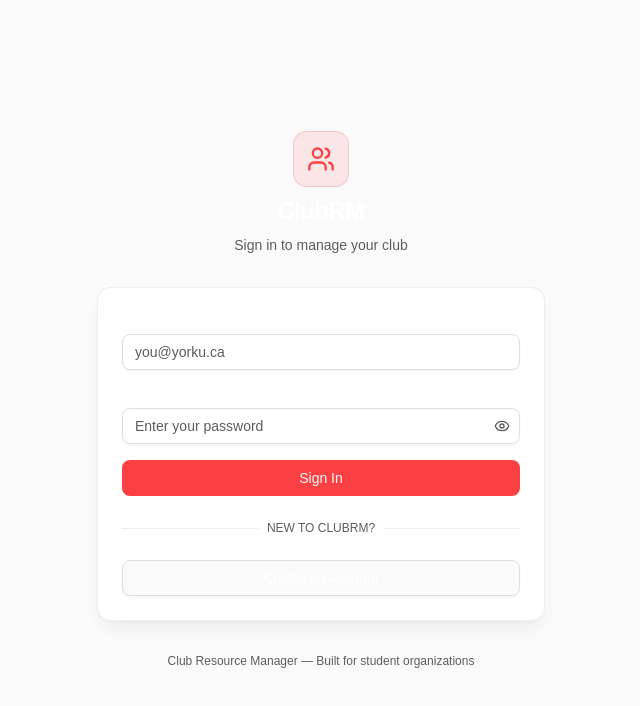
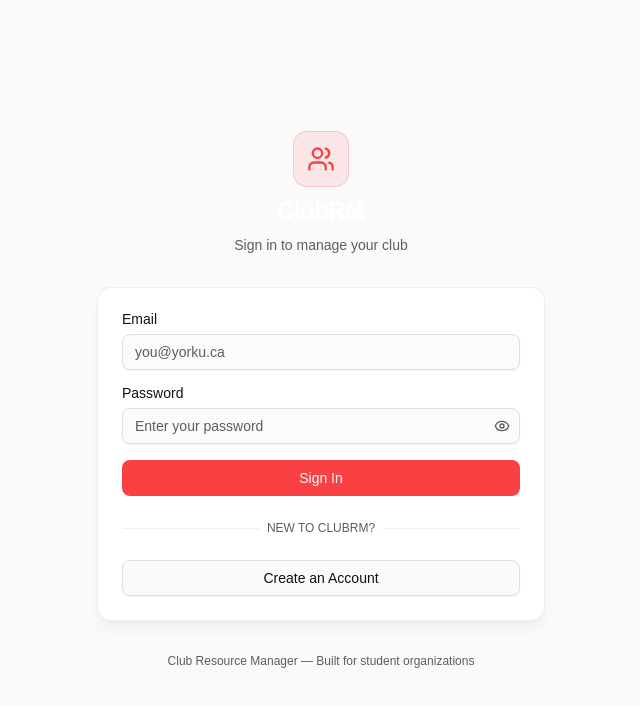
Before and after one commit to hvpham-yorku/Group13-ClubRM, a React (Vite) app in the folder ITR1/: page /tasks in a window 1280 px wide. Shown: the top 706 px of the page, without its empty margins (319-959 px from the left). Built offline with nearby package versions, Linux system fonts and the light colour scheme; no server answers; the database is empty.

Commit message:
Fixed white non visible text for white theme when signing in

```diff
--- a/ITR1/src/components/auth/auth-page.tsx
+++ b/ITR1/src/components/auth/auth-page.tsx
@@ -85,7 +85,7 @@
         </div>
 
         {/* Form Card */}
-        <div className="bg-card border border-border/50 rounded-xl p-6 space-y-6 shadow-lg shadow-black/5">
+        <div className="bg-card text-card-foreground border border-border/50 rounded-xl p-6 space-y-6 shadow-lg shadow-black/5">
           <form onSubmit={handleSubmit} className="space-y-4">
             {mode === "signup" && (
               <div className="space-y-2">
@@ -95,6 +95,7 @@
                   value={fullName}
                   onChange={(e) => setFullName(e.target.value)}
                   placeholder="John Doe"
+                  className="bg-background/80"
                   required
                   autoComplete="name"
                 />
@@ -109,6 +110,7 @@
                 value={email}
                 onChange={(e) => setEmail(e.target.value)}
                 placeholder="you@yorku.ca"
+                className="bg-background/80"
                 required
                 autoComplete="email"
               />
@@ -123,6 +125,7 @@
                   value={password}
                   onChange={(e) => setPassword(e.target.value)}
                   placeholder="Enter your password"
+                  className="bg-background/80 pr-11"
                   required
                   autoComplete={mode === "login" ? "current-password" : "new-password"}
                   minLength={6}
--- a/ITR1/src/components/ui/input.tsx
+++ b/ITR1/src/components/ui/input.tsx
@@ -8,7 +8,7 @@
       type={type}
       data-slot="input"
       className={cn(
-        "file:text-foreground placeholder:text-muted-foreground selection:bg-primary selection:text-primary-foreground dark:bg-input/30 border-input h-9 w-full min-w-0 rounded-md border bg-transparent px-3 py-1 text-base shadow-xs transition-[color,box-shadow] outline-none file:inline-flex file:h-7 file:border-0 file:bg-transparent file:text-sm file:font-medium disabled:pointer-events-none disabled:cursor-not-allowed disabled:opacity-50 md:text-sm",
+        "file:text-foreground placeholder:text-muted-foreground text-foreground caret-foreground selection:bg-primary selection:text-primary-foreground dark:bg-input/30 border-input h-9 w-full min-w-0 rounded-md border bg-transparent px-3 py-1 text-base shadow-xs transition-[color,box-shadow] outline-none file:inline-flex file:h-7 file:border-0 file:bg-transparent file:text-sm file:font-medium disabled:pointer-events-none disabled:cursor-not-allowed disabled:opacity-50 md:text-sm",
         "focus-visible:border-ring focus-visible:ring-ring/50 focus-visible:ring-[3px]",
         "aria-invalid:ring-destructive/20 dark:aria-invalid:ring-destructive/40 aria-invalid:border-destructive",
         className
```
